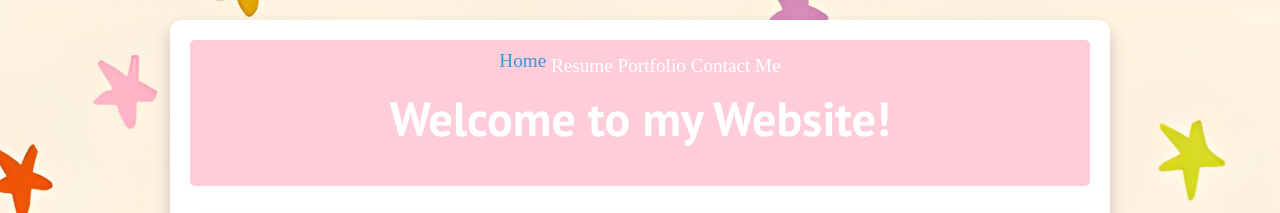
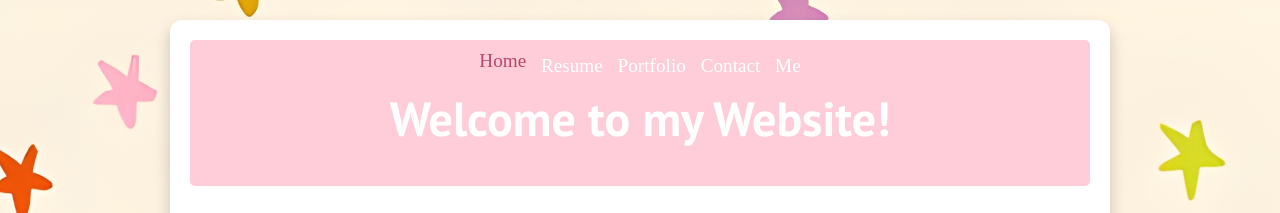
Before and after one commit to juliasveen/juliasveen.github.io, a plain HTML site: page index.html in a window 1280 px wide. In both pictures the pointer is over the link 522 px from the left and 66 px from the top of the page. Shown: the top 213 px of the page. Drawn offline with Linux system fonts and the light colour scheme; files whose address does not match are found by name.

Commit message:
Update style.css

```diff
--- a/style.css
+++ b/style.css
@@ -62,6 +62,7 @@ body {
 .header-section a {
     color: #ffffff;
     text-decoration: none;
+    word-spacing: 10px; /* Add space between words */
 }
 
 #scroll-header {
@@ -75,7 +76,7 @@ body {
 }
 
 .header-section a:hover {
-    color: #3498db;
+    color: #b9466c;
 }
 
 /* Navigation Adjustments */
```
